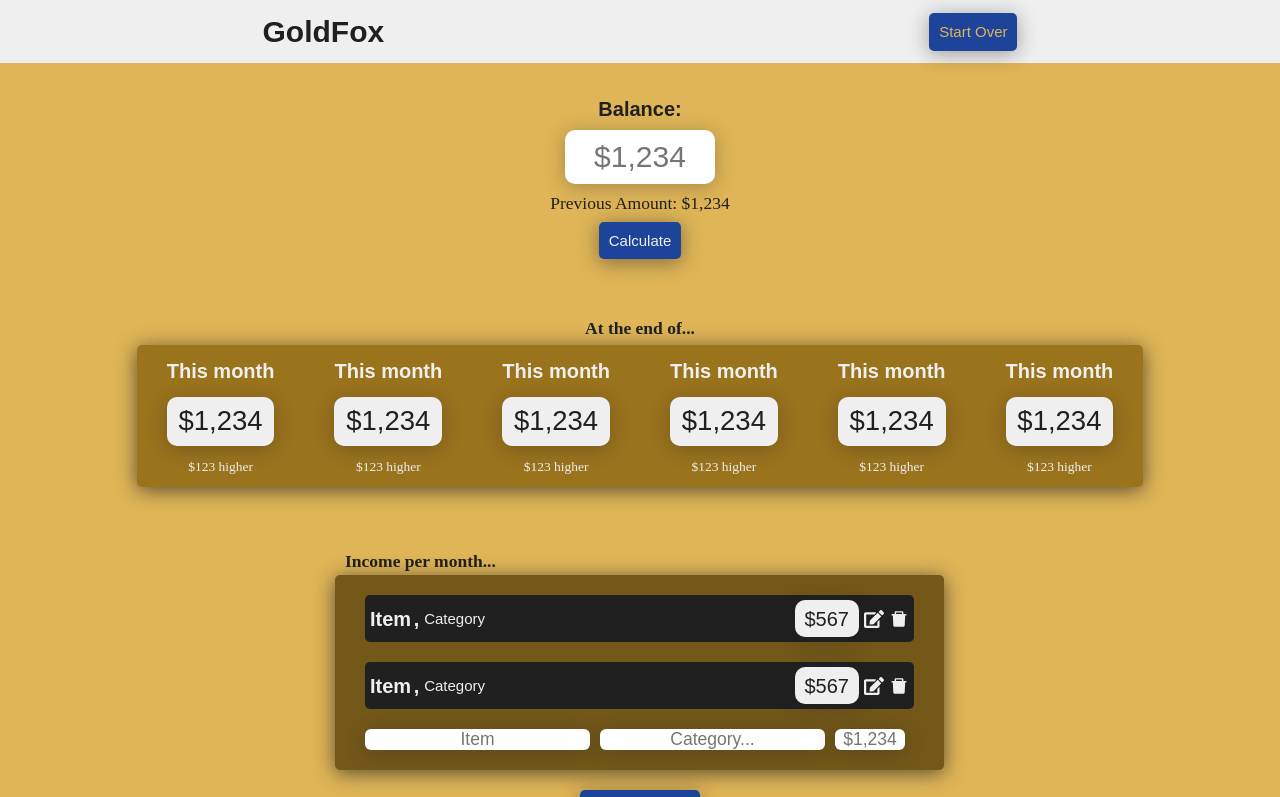
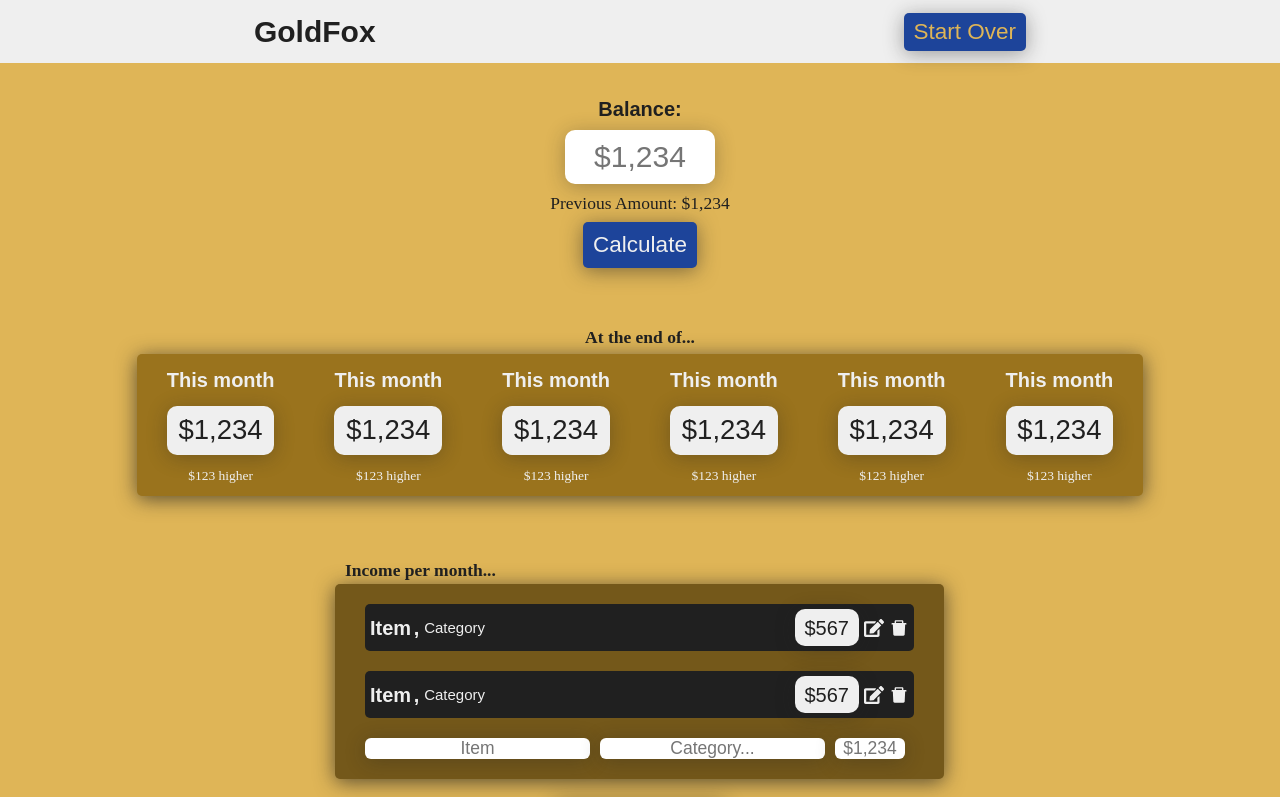
Before and after one commit to joshua-rdrgz/goldfox, a React (Create React App) app: page / in a window 1280 px wide. Shown: the top 797 px of the page. Built offline with nearby package versions, Linux system fonts and the light colour scheme.

Commit message:
Adjust button sizes.

```diff
--- a/src/styles/components/_button.scss
+++ b/src/styles/components/_button.scss
@@ -2,7 +2,7 @@
 @import "../abstracts/variables";
 
 .btn {
-  @include fontHeading($font-weight-regular, 1.5rem);
+  @include fontHeading($font-weight-regular, 2.25rem);
   @include boxShadow(0.4);
   @include setColors($color-primary, $color-white);
   border-radius: 0.5rem;
```
